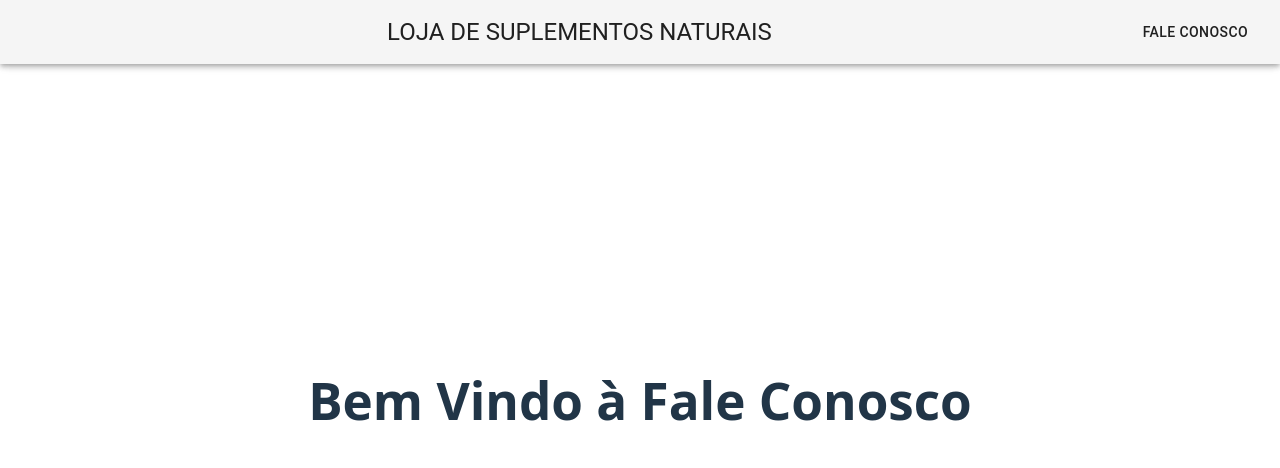
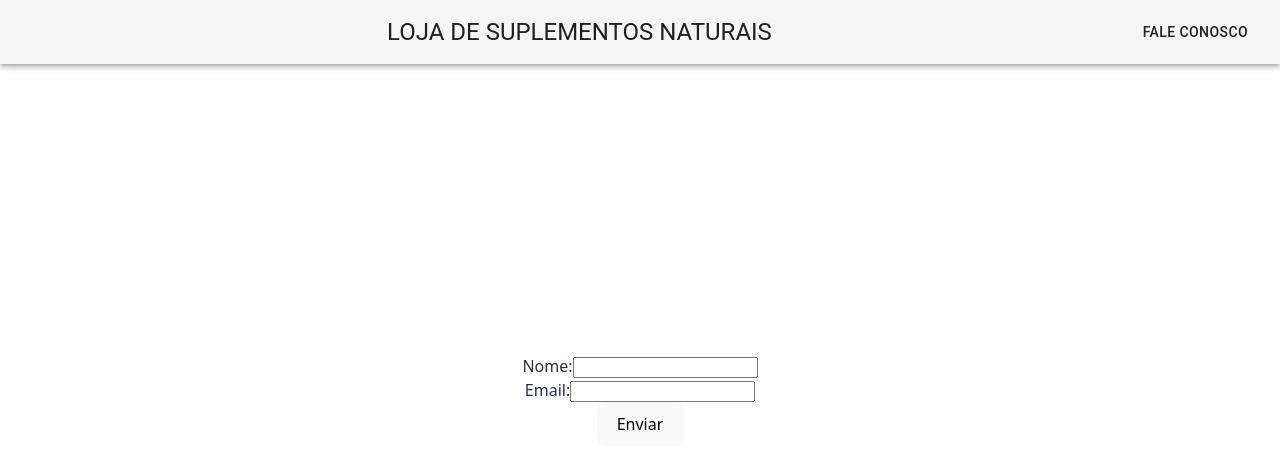
Before and after one commit to devgustavo1975/react, a React (Vite) app: page /contato in a window 1280 px wide. Shown: the top 468 px of the page. Built offline with nearby package versions, Linux system fonts and the light colour scheme.

Commit message:
Add files via upload

```diff
--- a/src/components/aula7/FaleConosco.jsx
+++ b/src/components/aula7/FaleConosco.jsx
@@ -1,5 +1,64 @@
+
+import React, { useState } from 'react';
+
 const Contato = () => {
-  return <h1>Bem Vindo à Fale Conosco</h1>
-};
+  const [formData, setFormData] = useState({ name: '', email: '' });
+  const [errors, setErrors] = useState({ name: '', email: '' });
+
+  const validate = () => {
+    const newErrors = {};
+    if (!formData.name) newErrors.name = 'Nome é obrigatório';
+    if (!formData.email) {
+      newErrors.email = 'Email é obrigatório';
+    } else if (!/\S+@\S+\.\S+/.test(formData.email)) {
+      newErrors.email = 'Email inválido';
+    }
+    setErrors(newErrors);
+    return Object.keys(newErrors).length === 0;
+  };
+
+  const handleSubmit = (e) => {
+    e.preventDefault();
+    if (validate()) {
+      alert('Formulário enviado!');
+    }
+  };
+
+  return (
+    <form onSubmit={handleSubmit}>
+       <div>
+        <label>
+          Nome:
+        </label>
+          <input
+          type="text"
+          value={formData.name}
+            onChange={(e) =>
+              setFormData({ ...formData, name: e.target.value })
+            }
+              />
+              <label>
+                {errors.name && <span>{errors.name}</span>}
+              </label>
+        </div>
+      <div>
+       <label>
+           Email:
+       </label>
+           <input
+             type="email"
+             value={formData.email}
+             onChange={(e) =>
+               setFormData({ ...formData, email: e.target.value })}
+             />
+         <label>
+          {errors.email && <span>{errors.email}</span>}
+         </label>
+       </div>
+       <button type="submit">Enviar</button>
+    </form>
+
+  );
+}
 
 export default Contato;
--- a/src/components/aula7/Product.jsx
+++ b/src/components/aula7/Product.jsx
@@ -9,14 +9,16 @@
       .then((response) => setData(response.data))
       .catch((error) => console.error('Error fetching data:', error));
   }, []);
-  return
-            <Grid size={3} key={index}>
-              <StyledCards
-                id={produto._id}
-                nome={produto.nome}
-                foto={produto.foto}
-              />
-            </Grid>
+  return (
+      <>
+           <div>
+            {data?.nome}
+           </div>
+           <div>
+            {data?.dtNascimento}
+           </div>
+      </>
+          )
 };
 
 export default Product;
```
